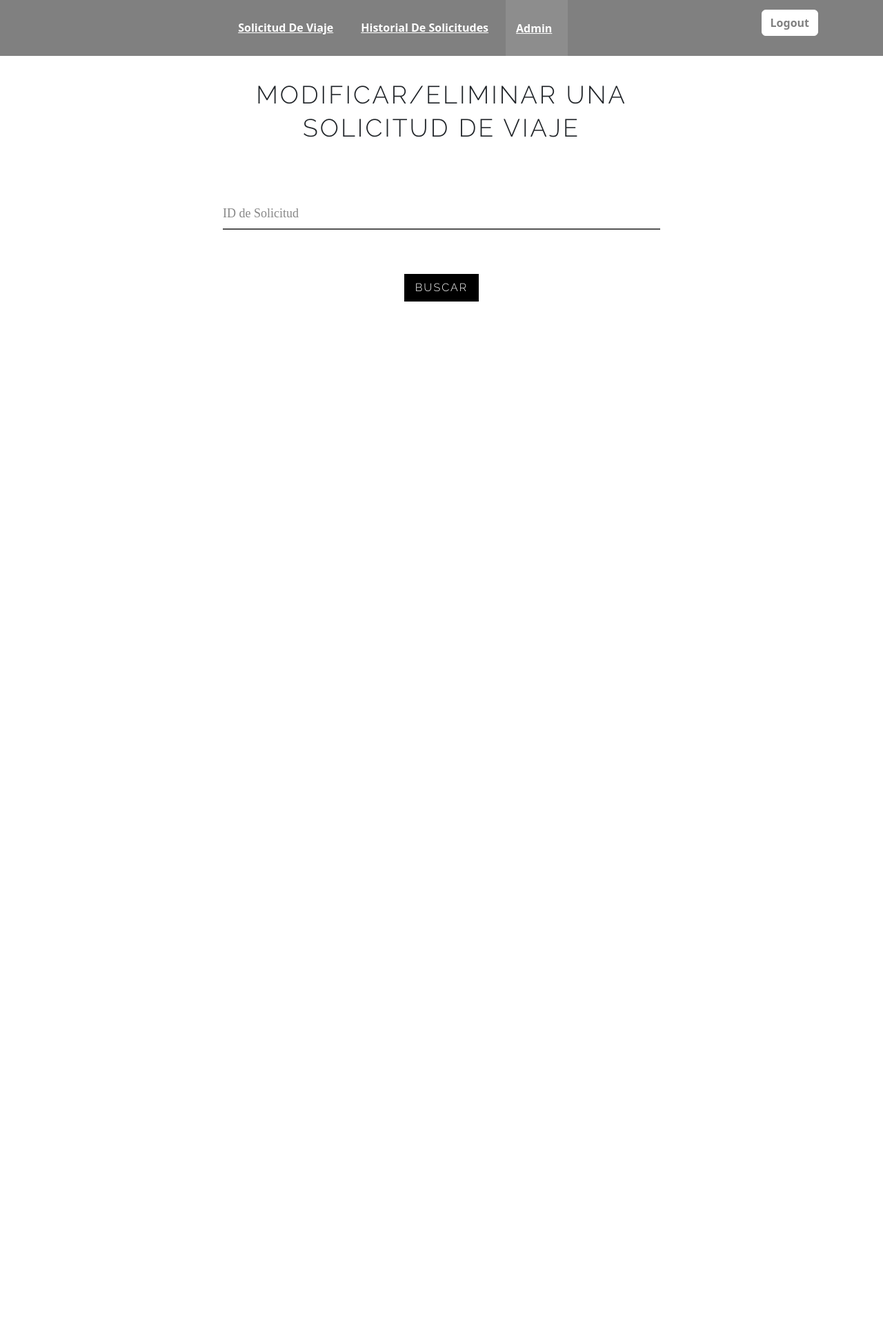
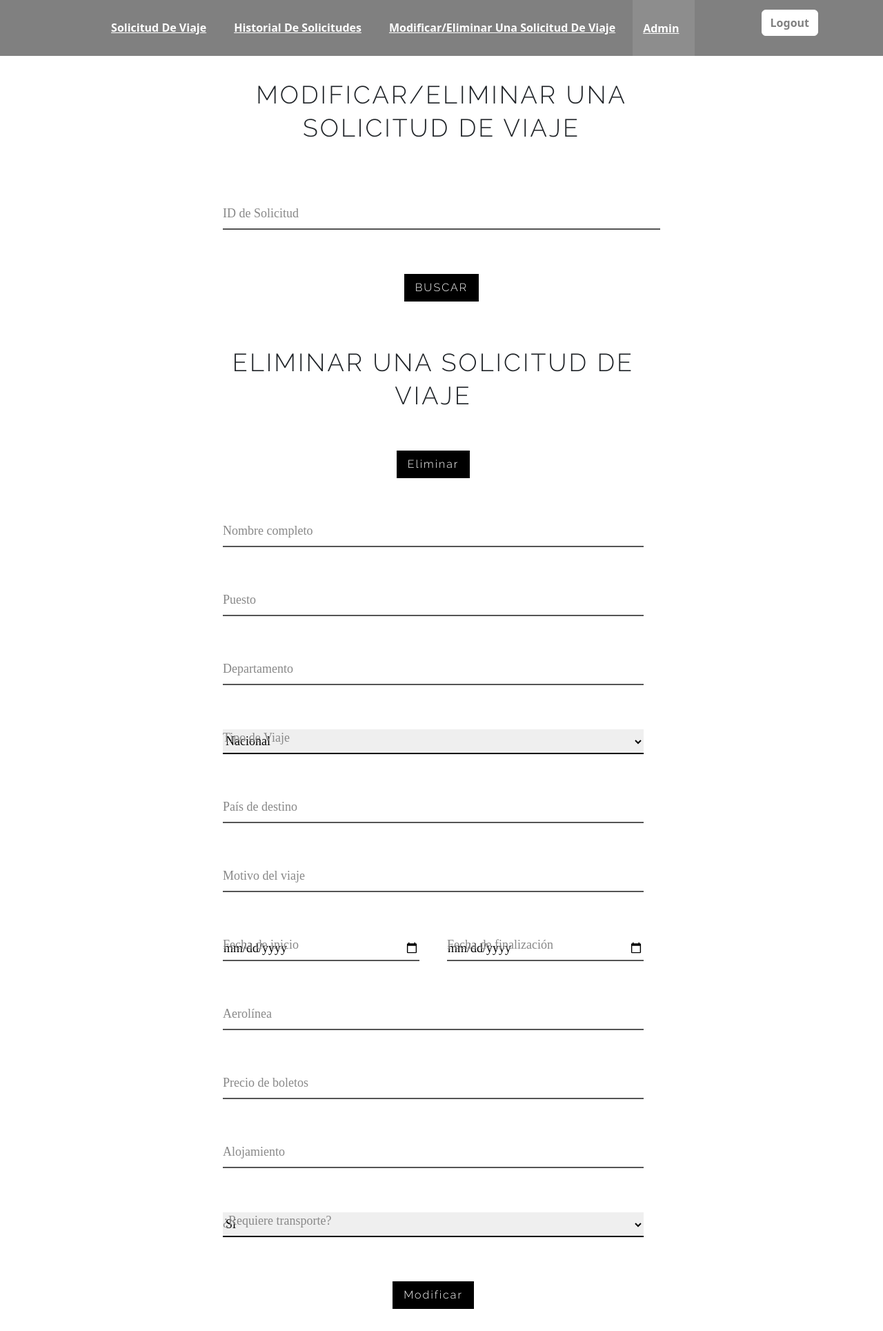
Before and after one commit to johnnyzaet08/BDAvanzadas-Documentos, a Flask app: page /modify_travel in a window 1280 px wide. Shown: the whole page at 69% size. Before the commit the page ends 437 px from the top, so only its background shows below. Run offline with Flask 3, Linux system fonts and the light colour scheme; some libraries are stand-ins or nearby versions; some web fonts are replaced.

Commit message:
Corrección de vista cliente

```diff
--- a/app.py
+++ b/app.py
@@ -55,9 +55,9 @@ def modify_travel():
 
 @app.route("/travel_history")
 def travel_history():
-    if not check_authentication():
-        return redirect(url_for("login"))
-    return render_template("travel_history.html")
+    #if not check_authentication():
+    #    return redirect(url_for("login"))
+    return render_template("history_request.html")
 
 @app.route("/admin/evaluate_request")
 def evaluate_request():
--- a/static/css/forms.css
+++ b/static/css/forms.css
@@ -151,6 +151,7 @@ table {
   border-collapse: collapse;
   width: 100%;
   margin-bottom: 20px;
+  text-align: left;
 }
 
 table td, table th {
@@ -169,3 +170,8 @@ table th {
   background-color: #008f39;
   color: white;
 }
+
+#form-container {
+  max-width: 800px; /* Puedes ajustar el ancho máximo según tus necesidades */
+  margin: 0 auto; /* Centra el contenedor horizontalmente */
+}
--- a/static/javascript/modify_eliminate_travel.js
+++ b/static/javascript/modify_eliminate_travel.js
@@ -0,0 +1,15 @@
+const socket = io.connect('http://localhost:5000');
+
+socket.on('connect', () => {
+    console.log('Connected to server, travel request --------');
+});
+window.onload = function() {
+    var esFalso = true; // Cambiar a true o false según sea necesario
+    var travelForm = document.getElementById("travelForm");
+    // Acceder a los valores de los campos de formulario
+    if (!esFalso) {
+        travelForm.style.display = 'none';
+    }else{
+        travelForm.style.display = 'block';
+    }
+};
--- a/templates/header.html
+++ b/templates/header.html
@@ -31,6 +31,9 @@
                 </li>
                 <li class="nav-item">
                   <a href="/travel_history">Historial de Solicitudes</a>
+                </li>
+                <li class="nav-item">
+                  <a href="/modify_travel">Modificar/Eliminar una Solicitud de Viaje</a>
                 </li>
                 <li class="nav-item page-scroll active" style="display: none;" id="adminSection">
                   <a class="page-scroll active" data-bs-toggle="collapse" data-bs-target="#sub-nav1"
--- a/templates/modify_eliminate_travel.html
+++ b/templates/modify_eliminate_travel.html
@@ -8,11 +8,9 @@
 <head>
    <title>Modificar/Eliminar una Solicitud de Viaje</title>
    <link rel="stylesheet" href="{{ url_for('static', filename='css/forms.css') }}">
-   <script src="{{ url_for('static', filename='javascript/register_travel.js') }}"></script>
+   <script src="{{ url_for('static', filename='javascript/modify_eliminate_travel.js') }}"></script>
 </head>
-
 <body>
-
    <section class="get-in-touch">
       <h1 class="title">Modificar/Eliminar una Solicitud de Viaje</h1>
       <form id="travelRequestForm" class="contact-form row">
@@ -20,70 +18,72 @@
             <input id="id" class="input-text js-input" type="text" required>
             <label class="label" for="id">ID de Solicitud</label>
          </div>
-         <!-- Resto de los campos del formulario -->
          <div class="form-field col x-100 align-center">
-            <label id="add-btn" class="submit-btn">BUSCAR</label>
-            <label id="add-btn" class="submit-btn hide-form">Eliminar</label>
+            <label id="find-btn" class="submit-btn">BUSCAR</label>
          </div>
-         <form id="travelRequestForm" class="contact-form row">
-            <div class="form-field col x-100 hide-form">
+         <div id="travelForm" class="contact-form row">
+            <div class="form-field col x-100 align-center">
+               <h5 class="title">Eliminar una Solicitud de Viaje</h1>
+               <label id="delete-btn" class="submit-btn">Eliminar</label>
+            </div>
+            <div class="form-field col x-100 ">
                <input id="nombre" class="input-text js-input" type="text" required>
                <label class="label" for="nombre">Nombre completo</label>
             </div>
-            <div class="form-field col x-100 hide-form">
+            <div class="form-field col x-100 ">
                <input id="puesto" class="input-text js-input" type="text" required>
                <label class="label" for="puesto">Puesto</label>
             </div>
-            <div class="form-field col x-100 hide-form">
+            <div class="form-field col x-100 ">
                <input id="departamento" class="input-text js-input" type="text" required>
                <label class="label" for="departamento">Departamento</label>
             </div>
-            <div class="form-field col x-100 hide-form">
+            <div class="form-field col x-100 ">
                <select id="tipo_viaje" class="input-text js-input">
                   <option value="nacional">Nacional</option>
                   <option value="internacional">Internacional</option>
                </select>
                <label class="label" for="tipo_viaje">Tipo de Viaje</label>
             </div>
-            <div class="form-field col x-100 hide-form">
+            <div class="form-field col x-100">
                <input id="pais_destino" class="input-text js-input" type="text" required>
                <label class="label" for="pais_destino">País de destino</label>
             </div>
-            <div class="form-field col x-100 hide-form">
+            <div class="form-field col x-100">
                <input id="motivo" class="input-text js-input" type="text" required>
                <label class="label" for="motivo">Motivo del viaje</label>
             </div>
-            <div class="form-field col x-50 hide-form">
+            <div class="form-field col x-50 ">
                <input id="fecha_inicio" class="input-text js-input" type="date" required>
                <label class="label" for="fecha_inicio">Fecha de inicio</label>
             </div>
-            <div class="form-field col x-50 hide-form">
+            <div class="form-field col x-50 ">
                <input id="fecha_fin" class="input-text js-input" type="date" required>
                <label class="label" for="fecha_fin">Fecha de finalización</label>
             </div>
-            <div class="form-field col x-100 hide-form">
+            <div class="form-field col x-100">
                <input id="aerolinea" class="input-text js-input" type="text" required>
                <label class="label" for="aerolinea">Aerolínea</label>
             </div>
-            <div class="form-field col x-100 hide-form">
+            <div class="form-field col x-100 ">
                <input id="precio_boletos" class="input-text js-input" type="number" required>
                <label class="label" for="precio_boletos">Precio de boletos</label>
             </div>
-            <div class="form-field col x-100 hide-form">
+            <div class="form-field col x-100 ">
                <input id="alojamiento" class="input-text js-input" type="text" required>
                <label class="label" for="alojamiento">Alojamiento</label>
             </div>
-            <div class="form-field col x-100 hide-form">
+            <div class="form-field col x-100 ">
                <select id="requiere_transporte" class="input-text js-input">
                   <option value="si">Sí</option>
                   <option value="no">No</option>
                </select>
                <label class="label" for="requiere_transporte">¿Requiere transporte?</label>
             </div>
-            <div class="form-field col x-100 align-center hide-form">
+            <div class="form-field col x-100 align-center ">
                <label id="add-btn" class="submit-btn">Modificar</label>
             </div>
-         </form>
+         </div>
       </form>
    </section>
 </body>
```
Also changed, not shown: static/javascript/history_request.js (added, +50 -0 lines), templates/history_request.html (added, +17 -0 lines).
